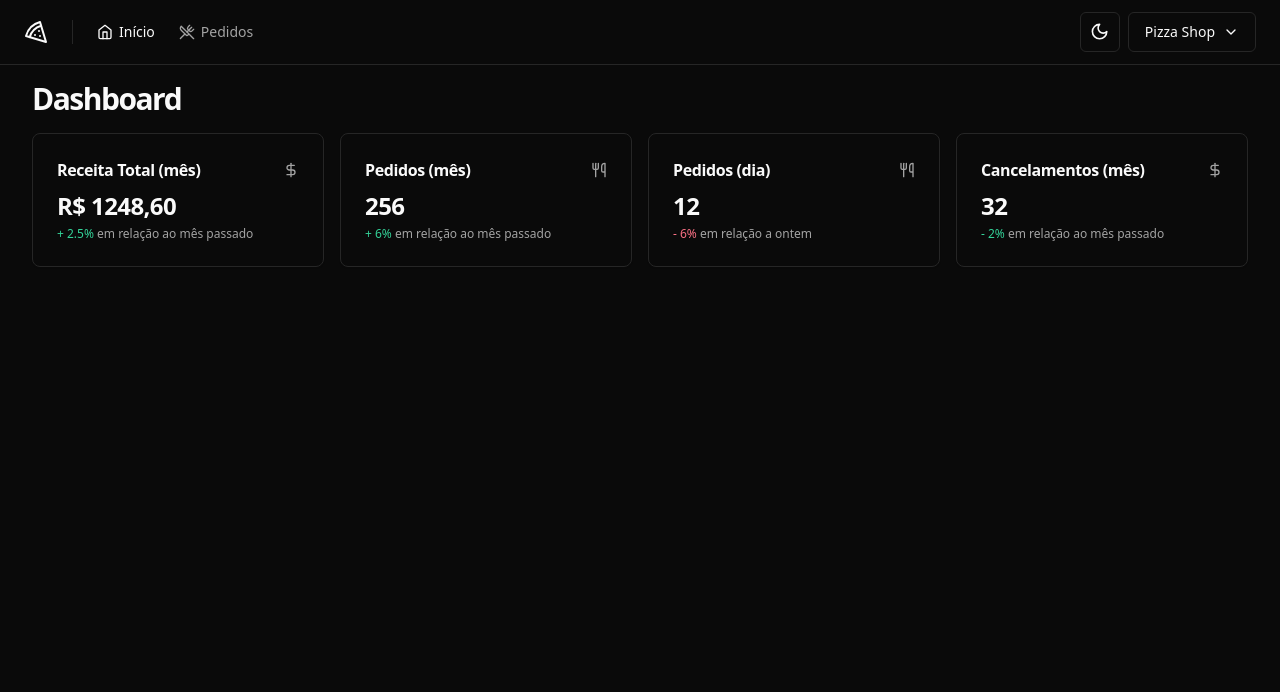
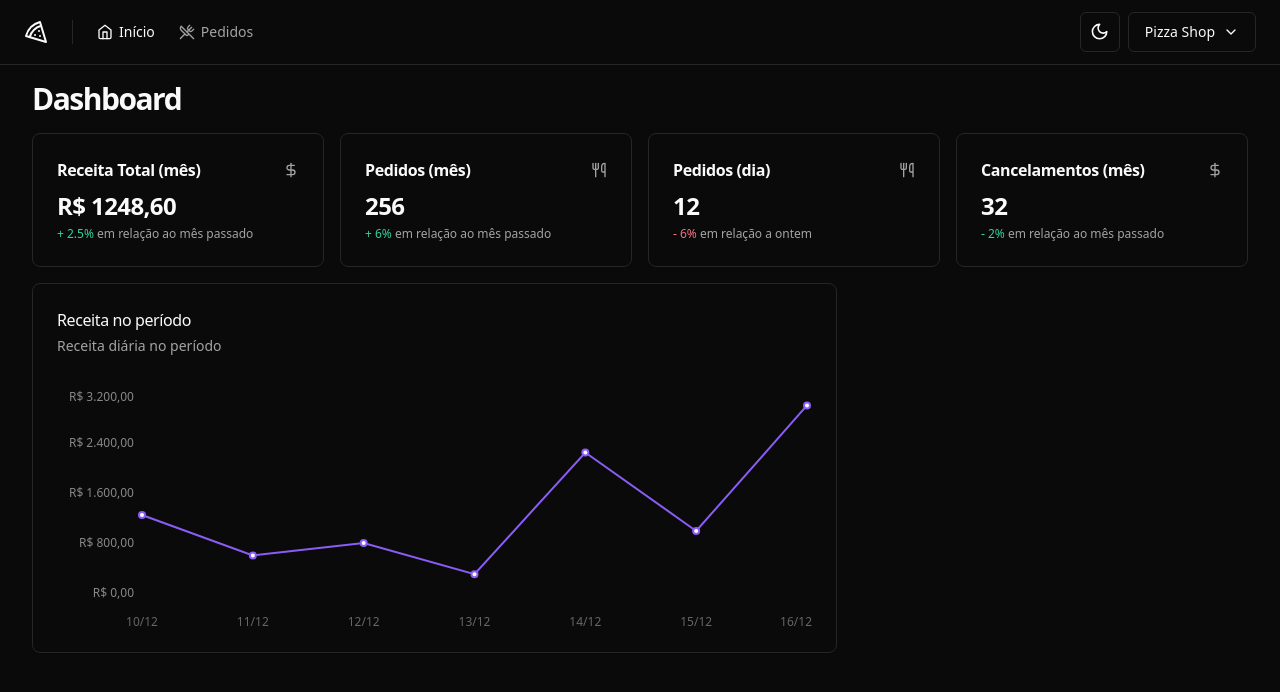
Before and after one commit to victorlucass/pizzashop-web, a React (Vite) app: page / in a window 1280 px wide. Shown: the top 692 px of the page. Built offline with nearby package versions, Linux system fonts and the light colour scheme.

Commit message:
feat: create revenue chart

```diff
--- a/package.json
+++ b/package.json
@@ -28,6 +28,7 @@
     "react-helmet-async": "^2.0.4",
     "react-hook-form": "^7.49.3",
     "react-router-dom": "^6.21.1",
+    "recharts": "^2.12.2",
     "sonner": "^1.3.1",
     "sort-by": "^1.2.0",
     "tailwind-merge": "^2.2.0",
--- a/src/pages/app/dashboard/dashboard.tsx
+++ b/src/pages/app/dashboard/dashboard.tsx
@@ -4,6 +4,7 @@
 import { MonthCanceledOrdersAmountCard } from './month-canceled-orders-amount-card'
 import { MonthOrdersAmountCard } from './month-orders-amount-card'
 import { MonthRevenueCard } from './month-revenue-card'
+import { RevenueChart } from './revenue-chart'
 
 export function Dashboard() {
   return (
@@ -19,6 +20,10 @@
           <DayOrdersAmountCard />
           <MonthCanceledOrdersAmountCard />
         </div>
+
+        <div className="grid grid-cols-9 gap-4">
+          <RevenueChart />
+        </div>
       </div>
     </>
   )
--- /dev/null
+++ b/src/pages/app/dashboard/revenue-chart.tsx
@@ -0,0 +1,81 @@
+import { Line, LineChart, ResponsiveContainer, XAxis, YAxis } from 'recharts'
+import colors from 'tailwindcss/colors'
+
+import {
+  Card,
+  CardContent,
+  CardDescription,
+  CardHeader,
+  CardTitle,
+} from '@/components/ui/card'
+
+const data = [
+  {
+    date: '10/12',
+    revenue: 1248.6,
+  },
+  {
+    date: '11/12',
+    revenue: 600.6,
+  },
+  {
+    date: '12/12',
+    revenue: 800.6,
+  },
+  {
+    date: '13/12',
+    revenue: 300.6,
+  },
+  {
+    date: '14/12',
+    revenue: 2248.6,
+  },
+  {
+    date: '15/12',
+    revenue: 992.6,
+  },
+  {
+    date: '16/12',
+    revenue: 3000.6,
+  },
+]
+
+export function RevenueChart() {
+  return (
+    <Card className="col-span-6">
+      <CardHeader className="flex-row items-center justify-between pb-8">
+        <div className="space-y-1">
+          <CardTitle className="text-base font-medium">
+            Receita no período
+          </CardTitle>
+          <CardDescription>Receita diária no período</CardDescription>
+        </div>
+      </CardHeader>
+      <CardContent>
+        <ResponsiveContainer width="100%" height={240}>
+          <LineChart data={data} style={{ fontSize: 12 }}>
+            <XAxis dataKey="date" tickLine={false} axisLine={false} dy={16} />
+            <YAxis
+              stroke="#888"
+              axisLine={false}
+              tickLine={false}
+              width={80}
+              tickFormatter={(v: number) =>
+                v.toLocaleString('pt-BR', {
+                  style: 'currency',
+                  currency: 'BRL',
+                })
+              }
+            />
+            <Line
+              type="linear"
+              strokeWidth={2}
+              dataKey="revenue"
+              stroke={colors.violet['500']}
+            />
+          </LineChart>
+        </ResponsiveContainer>
+      </CardContent>
+    </Card>
+  )
+}
```
Also changed, not shown: 1 other file (tests, documents, lock files or other folders).
